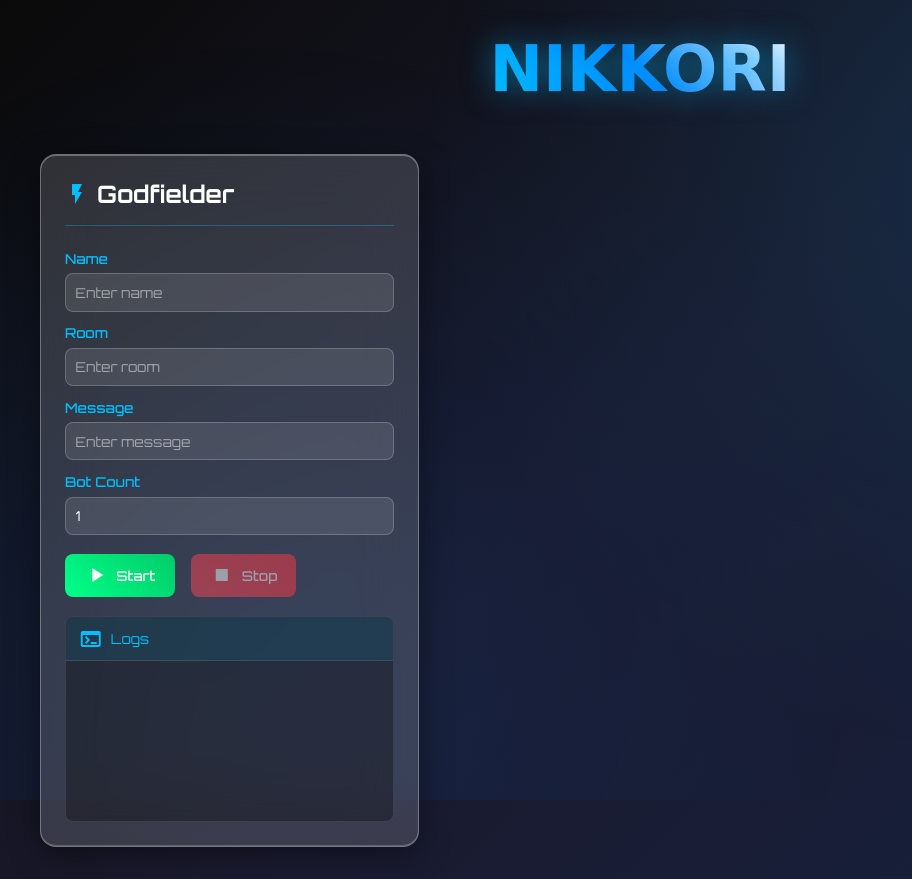
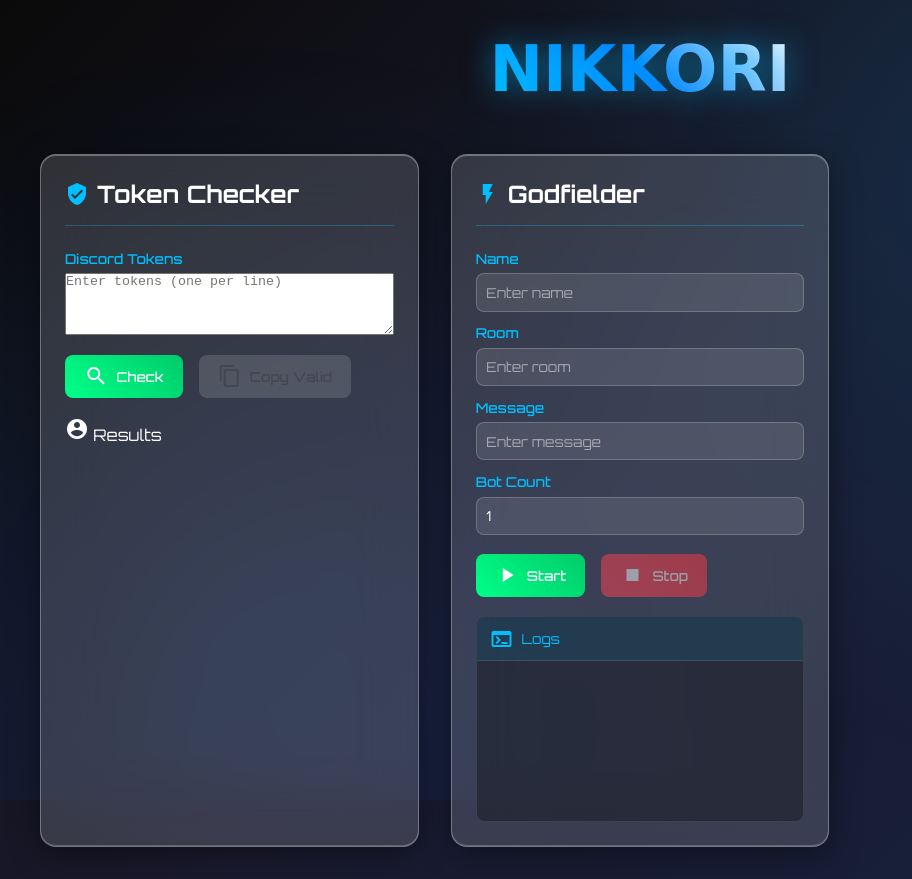
Before and after one commit to 1tasu1ha2/1tasu1ha2.github.io, a plain HTML site: page index.html in a window 1280 px wide. Shown: the whole page, without its empty margins (0-912 px from the left). Drawn offline with Linux system fonts and the light colour scheme; a web font is replaced by a local one.

Commit message:
Update index.html

```diff
--- a/index.html
+++ b/index.html
@@ -17,6 +17,41 @@
         </header>
 
         <main class="tools-grid">
+            <div class="tool-box" id="tokenChecker">
+                <div class="tool-header">
+                    <span class="material-icons tool-icon">verified_user</span>
+                    <h2 class="tool-title">Token Checker</h2>
+                </div>
+
+                <div class="tool-content">
+                    <div class="input-grid">
+                        <div class="input-group">
+                            <label for="tokens">Discord Tokens</label>
+                            <textarea id="tokens" placeholder="Enter tokens (one per line)" rows="4"></textarea>
+                        </div>
+                    </div>
+
+                    <div class="controls">
+                        <button id="checkBtn" class="btn btn-start">
+                            <span class="material-icons">search</span>
+                            Check
+                        </button>
+                        <button id="copyValidBtn" class="btn btn-copy" disabled>
+                            <span class="material-icons">content_copy</span>
+                            Copy Valid
+                        </button>
+                    </div>
+
+                    <div class="results-container">
+                        <div class="results-header">
+                            <span class="material-icons">account_circle</span>
+                            <span>Results</span>
+                        </div>
+                        <div id="resultsBox" class="results-box"></div>
+                    </div>
+                </div>
+            </div>
+
             <div class="tool-box" id="godfielder">
                 <div class="tool-header">
                     <span class="material-icons tool-icon">flash_on</span>
```
